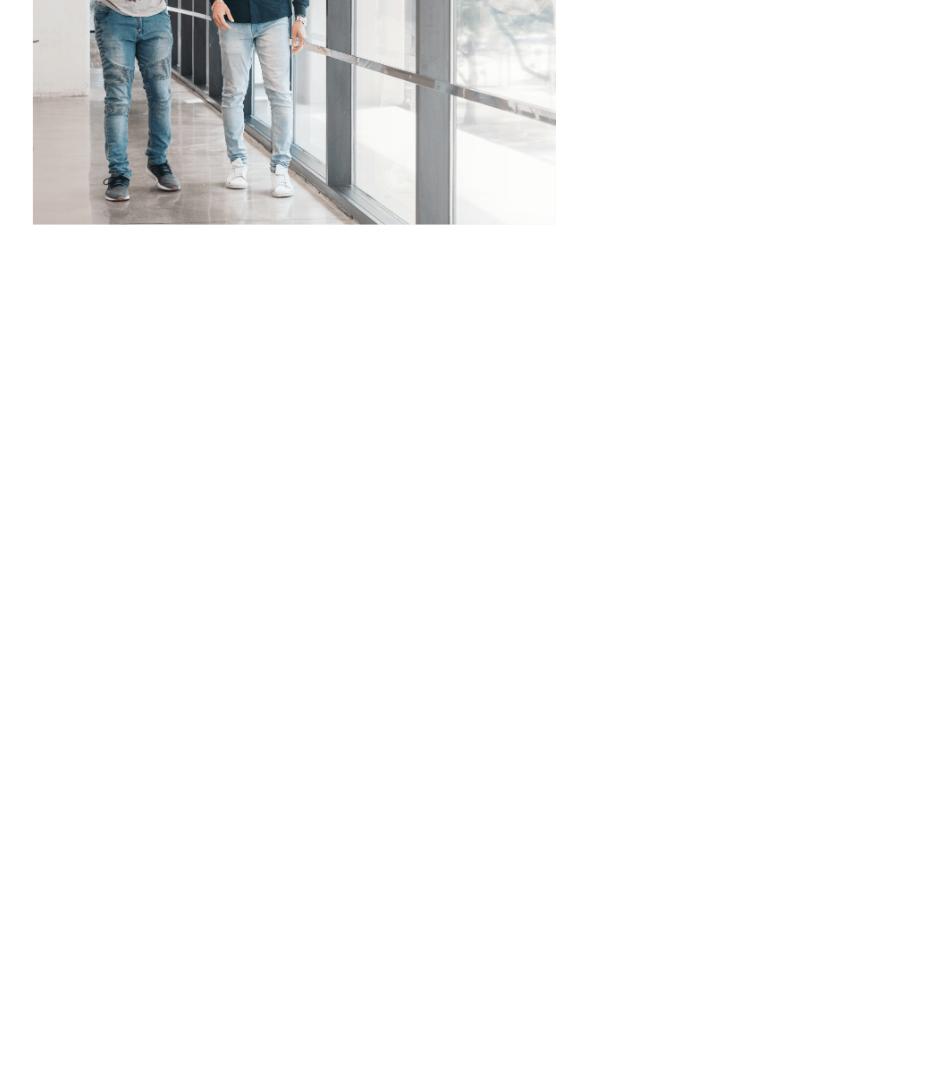
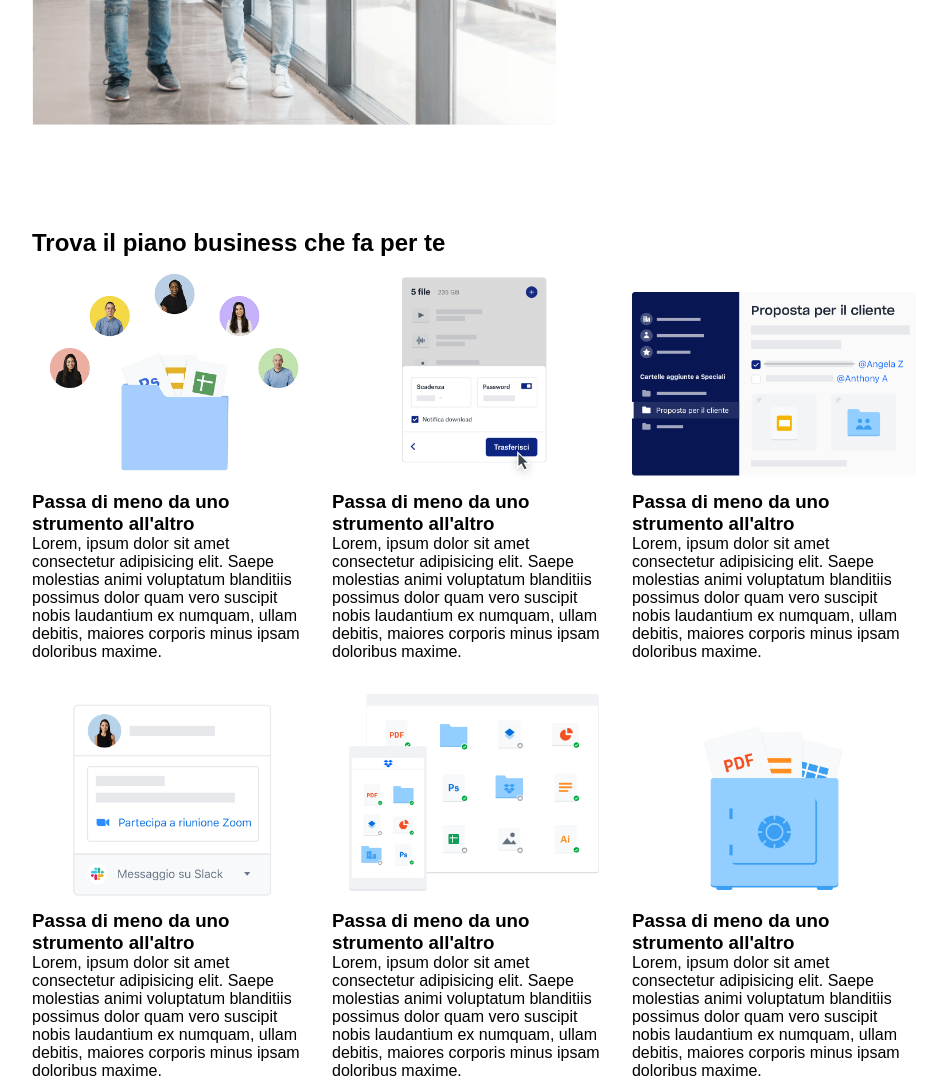
Before and after one commit to andrea-mosca/htmlcss-dropbox, a plain HTML site: page index.html in a window 1280 px wide. Shown: the part 1660-2740 px from the top of the page, without its empty margins (166-1107 px from the left). Before the commit the page ends 1989 px from the top, so only its background shows below. Drawn offline with Linux system fonts and the light colour scheme.

Commit message:
utilities section(structure)

```diff
--- a/css/style.css
+++ b/css/style.css
@@ -171,8 +171,8 @@ header{
     display: flex;
     border: 1px solid gray;
 }
-/* FIND PARTNER SECTION  */
-#find-partner{
+/* UTILITIES SECTION  */
+#utilities{
     padding-top: 100px;
 }
 .col-60{
--- a/index.html
+++ b/index.html
@@ -278,7 +278,43 @@
 
 
         </section>
-        <section id="utilities"></section>
+        <section id="utilities">
+            <div class="container-xs">
+                <h2>Trova il piano business che fa per te</h2>
+                <div class="row">
+                    <div class="col1-3">
+                        <div><img src="./img/business-feature-switching-tools.png" alt=""></div>
+                        <h3>Passa di meno da uno strumento all'altro</h3>
+                        <div>Lorem, ipsum dolor sit amet consectetur adipisicing elit. Saepe molestias animi voluptatum blanditiis possimus dolor quam vero suscipit nobis laudantium ex numquam, ullam debitis, maiores corporis minus ipsam doloribus maxime.</div>
+                    </div>
+                    <div class="col1-3">
+                        <div><img src="./img/business-feature-send-files-it.png" alt=""></div>
+                        <h3>Passa di meno da uno strumento all'altro</h3>
+                        <div>Lorem, ipsum dolor sit amet consectetur adipisicing elit. Saepe molestias animi voluptatum blanditiis possimus dolor quam vero suscipit nobis laudantium ex numquam, ullam debitis, maiores corporis minus ipsam doloribus maxime.</div>
+                    </div>
+                    <div class="col1-3">
+                        <div><img src="./img/business-feature-coordinate-it.png" alt=""></div>
+                        <h3>Passa di meno da uno strumento all'altro</h3>
+                        <div>Lorem, ipsum dolor sit amet consectetur adipisicing elit. Saepe molestias animi voluptatum blanditiis possimus dolor quam vero suscipit nobis laudantium ex numquam, ullam debitis, maiores corporis minus ipsam doloribus maxime.</div>
+                    </div>
+                    <div class="col1-3">
+                        <div><img src="./img/business-feature-integrations-it.png" alt=""></div>
+                        <h3>Passa di meno da uno strumento all'altro</h3>
+                        <div>Lorem, ipsum dolor sit amet consectetur adipisicing elit. Saepe molestias animi voluptatum blanditiis possimus dolor quam vero suscipit nobis laudantium ex numquam, ullam debitis, maiores corporis minus ipsam doloribus maxime.</div>
+                    </div>
+                    <div class="col1-3">
+                        <div><img src="./img/business-feature-multi-device.png" alt=""></div>
+                        <h3>Passa di meno da uno strumento all'altro</h3>
+                        <div>Lorem, ipsum dolor sit amet consectetur adipisicing elit. Saepe molestias animi voluptatum blanditiis possimus dolor quam vero suscipit nobis laudantium ex numquam, ullam debitis, maiores corporis minus ipsam doloribus maxime.</div>
+                    </div>
+                    <div class="col1-3">
+                        <div><img src="./img/business-feature-security.png" alt=""></div>
+                        <h3>Passa di meno da uno strumento all'altro</h3>
+                        <div>Lorem, ipsum dolor sit amet consectetur adipisicing elit. Saepe molestias animi voluptatum blanditiis possimus dolor quam vero suscipit nobis laudantium ex numquam, ullam debitis, maiores corporis minus ipsam doloribus maxime.</div>
+                    </div>
+                </div>
+            </div>
+        </section>
         <section id="find-partner"></section>
 
 
```
